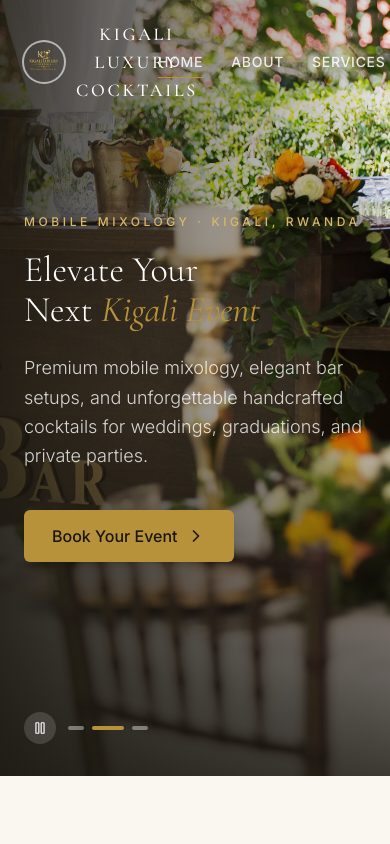
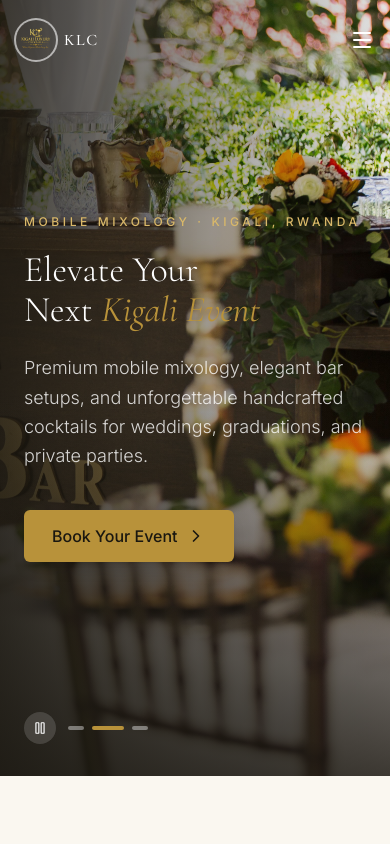
Before and after one commit to Gakwaya011/kigali-cocktails, a React (Vite) app in the folder frontend/: page / in a window 390 px wide. Shown: the top 844 px of the page. Built offline with nearby package versions, Linux system fonts and the light colour scheme.

Commit message:
added responsiveness

```diff
--- a/frontend/src/components/Navbar.tsx
+++ b/frontend/src/components/Navbar.tsx
@@ -1,5 +1,6 @@
 import { useEffect, useState } from 'react';
-import { motion } from 'framer-motion';
+import { motion, AnimatePresence } from 'framer-motion';
+import { Menu, X } from 'lucide-react';
 import type { PageState } from '../App';
 import logo from '../assets/cocktail logo.png';
 
@@ -10,6 +11,7 @@ interface NavbarProps {
 
 export default function Navbar({ currentPage, onNavigate }: NavbarProps) {
   const [scrolled, setScrolled] = useState(false);
+  const [mobileOpen, setMobileOpen] = useState(false);
 
   useEffect(() => {
     const onScroll = () => setScrolled(window.scrollY > 40);
@@ -18,7 +20,11 @@ export default function Navbar({ currentPage, onNavigate }: NavbarProps) {
     return () => window.removeEventListener('scroll', onScroll);
   }, []);
 
-  const solid = scrolled || currentPage !== 'home';
+  useEffect(() => {
+    setMobileOpen(false);
+  }, [currentPage]);
+
+  const solid = scrolled || currentPage !== 'home' || mobileOpen;
 
   const links: { page: PageState; label: string }[] = [
     { page: 'home', label: 'Home' },
@@ -27,6 +33,11 @@ export default function Navbar({ currentPage, onNavigate }: NavbarProps) {
     { page: 'gallery', label: 'Gallery' },
     { page: 'contact', label: 'Contact' },
   ];
+
+  const handleNavigate = (page: PageState) => {
+    setMobileOpen(false);
+    onNavigate(page);
+  };
 
   return (
     <div
@@ -38,33 +49,35 @@ export default function Navbar({ currentPage, onNavigate }: NavbarProps) {
         initial={{ y: -20, opacity: 0 }}
         animate={{ y: 0, opacity: 1 }}
         transition={{ duration: 0.5 }}
-        className={`w-full flex justify-between items-center transition-all duration-300 ${
+        className={`w-full transition-all duration-300 ${
           solid
-            ? 'max-w-6xl bg-cream/95 backdrop-blur-md shadow-lg shadow-ink/5 rounded-2xl px-6 py-3'
-            : 'max-w-none bg-transparent px-6 py-5'
+            ? 'max-w-6xl bg-cream/95 backdrop-blur-md shadow-lg shadow-ink/5 rounded-2xl px-4 sm:px-6 py-3'
+            : 'max-w-none bg-transparent px-4 sm:px-6 py-5'
         }`}
       >
+        <div className="flex justify-between items-center">
           <button
-          onClick={() => onNavigate('home')}
-          className={`text-lg font-display tracking-[0.15em] uppercase flex items-center gap-3 transition-colors ${
+            onClick={() => handleNavigate('home')}
+            className={`text-base sm:text-lg font-display tracking-[0.1em] sm:tracking-[0.15em] uppercase flex items-center gap-2 sm:gap-3 transition-colors ${
               solid ? 'text-ink hover:text-gold' : 'text-white hover:text-gold-soft'
             }`}
           >
             <img
               src={logo}
               alt="Kigali Luxury Cocktails"
-            className={`w-10 h-10 rounded-full object-cover ring-2 transition-all ${
+              className={`w-10 h-10 rounded-full object-cover ring-2 transition-all flex-shrink-0 ${
                 solid ? 'ring-gold/40' : 'ring-white/60'
               }`}
             />
-          Kigali Luxury Cocktails
+            <span className="hidden sm:inline">Kigali Luxury Cocktails</span>
+            <span className="sm:hidden">KLC</span>
           </button>
 
-        <nav className="flex gap-7 items-center">
+          <nav className="hidden md:flex gap-7 items-center">
             {links.map(({ page, label }) => (
               <button
                 key={page}
-              onClick={() => onNavigate(page)}
+                onClick={() => handleNavigate(page)}
                 className={`relative text-sm font-medium uppercase tracking-wider transition-colors py-1 ${
                   solid ? 'text-taupe hover:text-ink' : 'text-white/85 hover:text-white'
                 }`}
@@ -80,12 +93,58 @@ export default function Navbar({ currentPage, onNavigate }: NavbarProps) {
             ))}
 
             <button
-            onClick={() => onNavigate('booking')}
+              onClick={() => handleNavigate('booking')}
               className="bg-gold hover:bg-gold-soft text-white text-sm font-medium uppercase tracking-wider px-5 py-2 rounded-full transition-colors"
             >
               Book Us
             </button>
           </nav>
+
+          <button
+            onClick={() => setMobileOpen((v) => !v)}
+            aria-label={mobileOpen ? 'Close menu' : 'Open menu'}
+            aria-expanded={mobileOpen}
+            className={`md:hidden p-2 -mr-2 transition-colors ${
+              solid ? 'text-ink' : 'text-white'
+            }`}
+          >
+            {mobileOpen ? <X className="w-6 h-6" /> : <Menu className="w-6 h-6" />}
+          </button>
+        </div>
+
+        <AnimatePresence>
+          {mobileOpen && (
+            <motion.nav
+              initial={{ height: 0, opacity: 0 }}
+              animate={{ height: 'auto', opacity: 1 }}
+              exit={{ height: 0, opacity: 0 }}
+              transition={{ duration: 0.25 }}
+              className="md:hidden overflow-hidden"
+            >
+              <div className="flex flex-col items-start gap-1 pt-4 pb-1">
+                {links.map(({ page, label }) => (
+                  <button
+                    key={page}
+                    onClick={() => handleNavigate(page)}
+                    className={`w-full text-left text-sm font-medium uppercase tracking-wider transition-colors py-2.5 ${
+                      currentPage === page
+                        ? 'text-gold'
+                        : 'text-ink/80 hover:text-ink'
+                    }`}
+                  >
+                    {label}
+                  </button>
+                ))}
+                <button
+                  onClick={() => handleNavigate('booking')}
+                  className="mt-2 w-full bg-gold hover:bg-gold-soft text-white text-sm font-medium uppercase tracking-wider px-5 py-3 rounded-full transition-colors text-center"
+                >
+                  Book Us
+                </button>
+              </div>
+            </motion.nav>
+          )}
+        </AnimatePresence>
       </motion.header>
     </div>
   );
--- a/frontend/src/components/ServicesSection.tsx
+++ b/frontend/src/components/ServicesSection.tsx
@@ -26,24 +26,24 @@ const services = [
 
 export default function ServicesSection() {
   return (
-    <section className="py-24 px-6 bg-white border-t border-ink/5">
+    <section className="py-16 sm:py-20 md:py-24 px-6 bg-white border-t border-ink/5">
       <div className="max-w-6xl mx-auto">
         <motion.div
           initial={{ opacity: 0, y: 20 }}
           whileInView={{ opacity: 1, y: 0 }}
           viewport={{ once: true, margin: '-80px' }}
           transition={{ duration: 0.6 }}
-          className="text-center mb-16"
+          className="text-center mb-10 sm:mb-12 md:mb-16"
         >
           <p className="text-gold text-xs font-medium uppercase tracking-[0.3em] mb-3">
             What We Offer
           </p>
-          <h2 className="font-display text-3xl md:text-4xl font-light text-ink">
+          <h2 className="font-display text-2xl sm:text-3xl md:text-4xl font-light text-ink">
             Our Services
           </h2>
         </motion.div>
 
-        <div className="grid sm:grid-cols-2 md:grid-cols-4 gap-8">
+        <div className="grid grid-cols-1 xs:grid-cols-2 sm:grid-cols-2 md:grid-cols-4 gap-x-6 gap-y-10 sm:gap-8">
           {services.map(({ icon: Icon, title, desc }, idx) => (
             <motion.div
               key={title}
```
Lines whose indentation alone changed are shown as unchanged.
